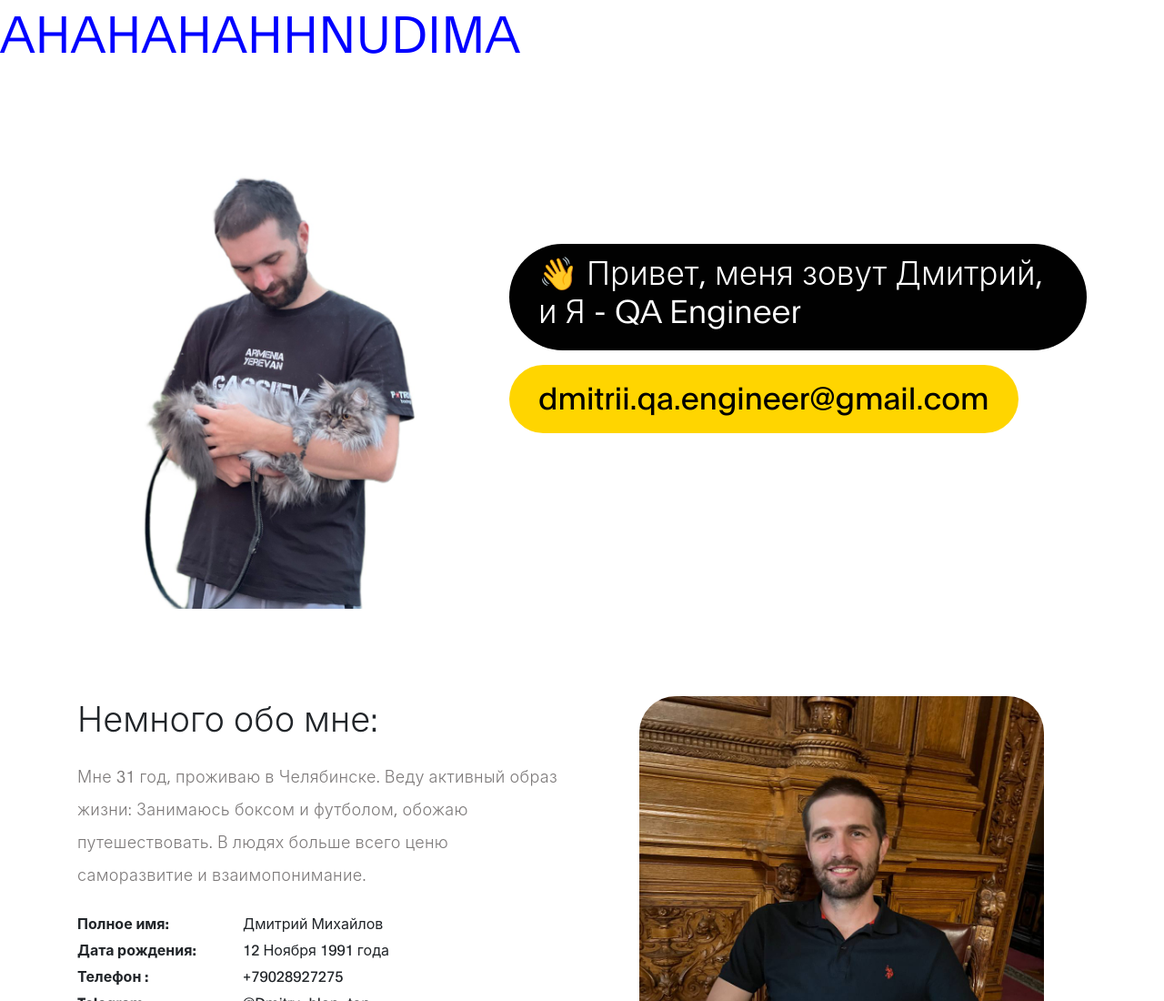
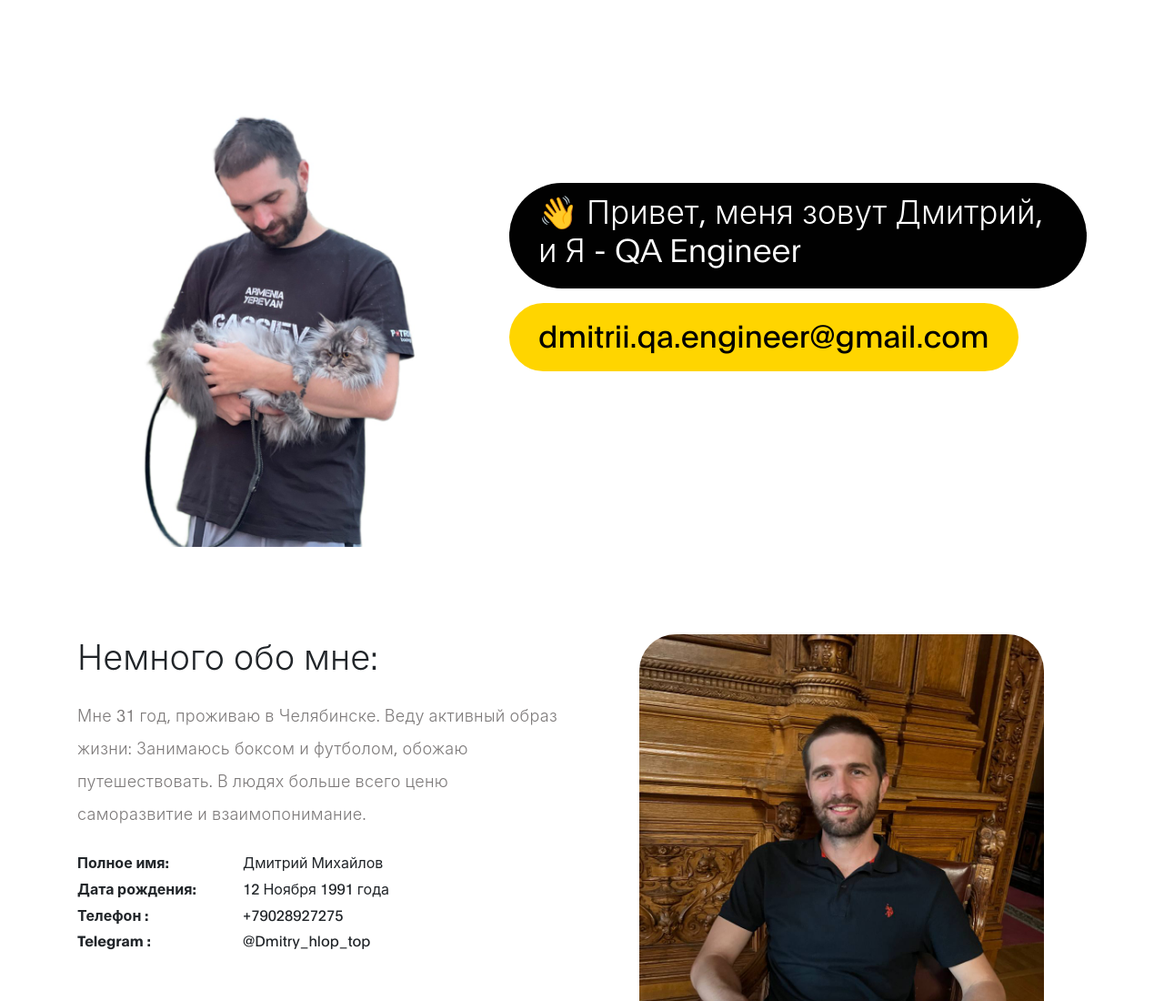
Before and after one commit to Mikhailovdmitry/Mikhailovdmitry.github.io, a plain HTML site: page index.html in a window 1280 px wide. Shown: the top 1100 px of the page at 91% size. Drawn offline with Linux system fonts and the light colour scheme.

Commit message:
вернул обратно

```diff
--- a/index.html
+++ b/index.html
@@ -58,7 +58,7 @@ https://www.tooplate.com/view/2120-ben-resume
 
         </div>
     </nav>
-<h1 class="merch">AHAHAHAHHNUDIMA</h1>
+<h1 class="merch"></h1>
 
     <!-- HERO -->
     <section class="hero d-flex flex-column justify-content-center align-items-center" id="intro">
```
